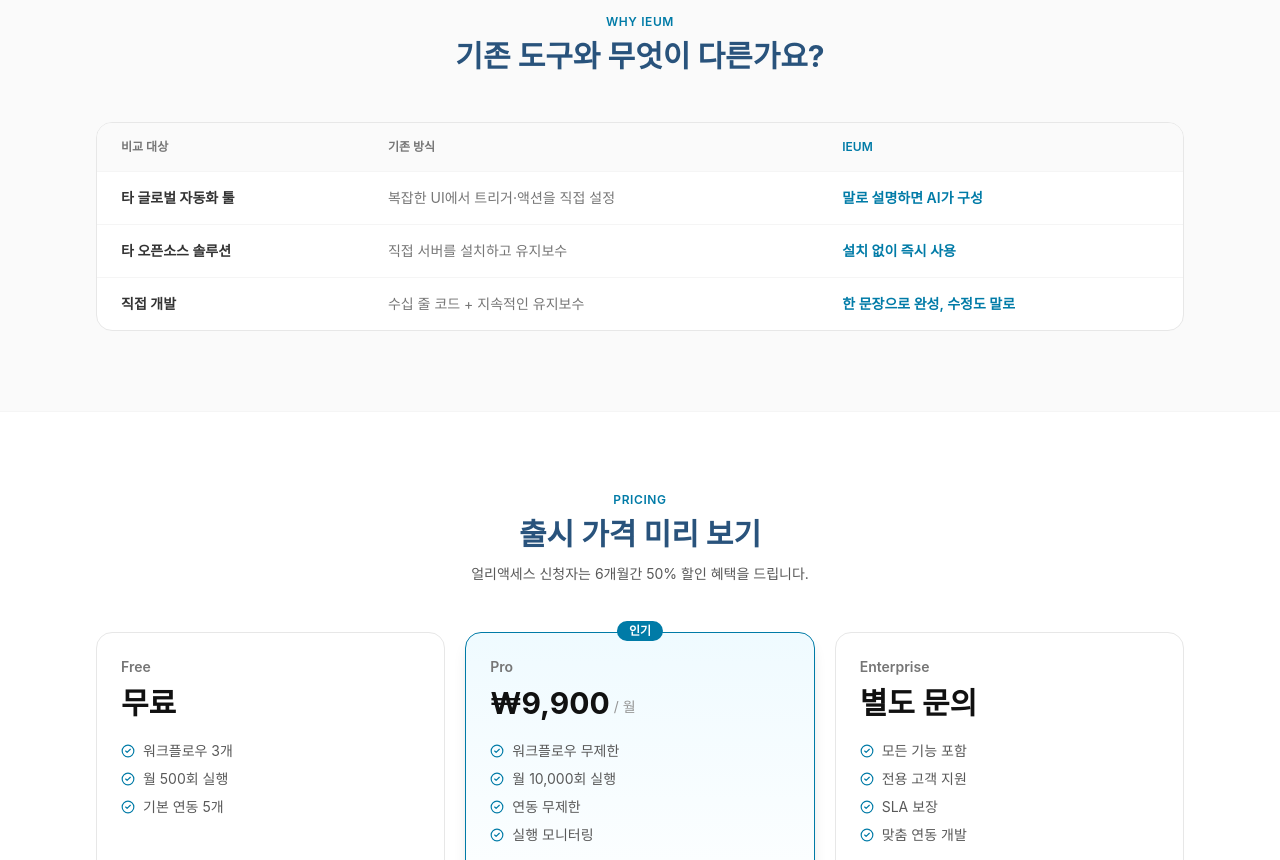
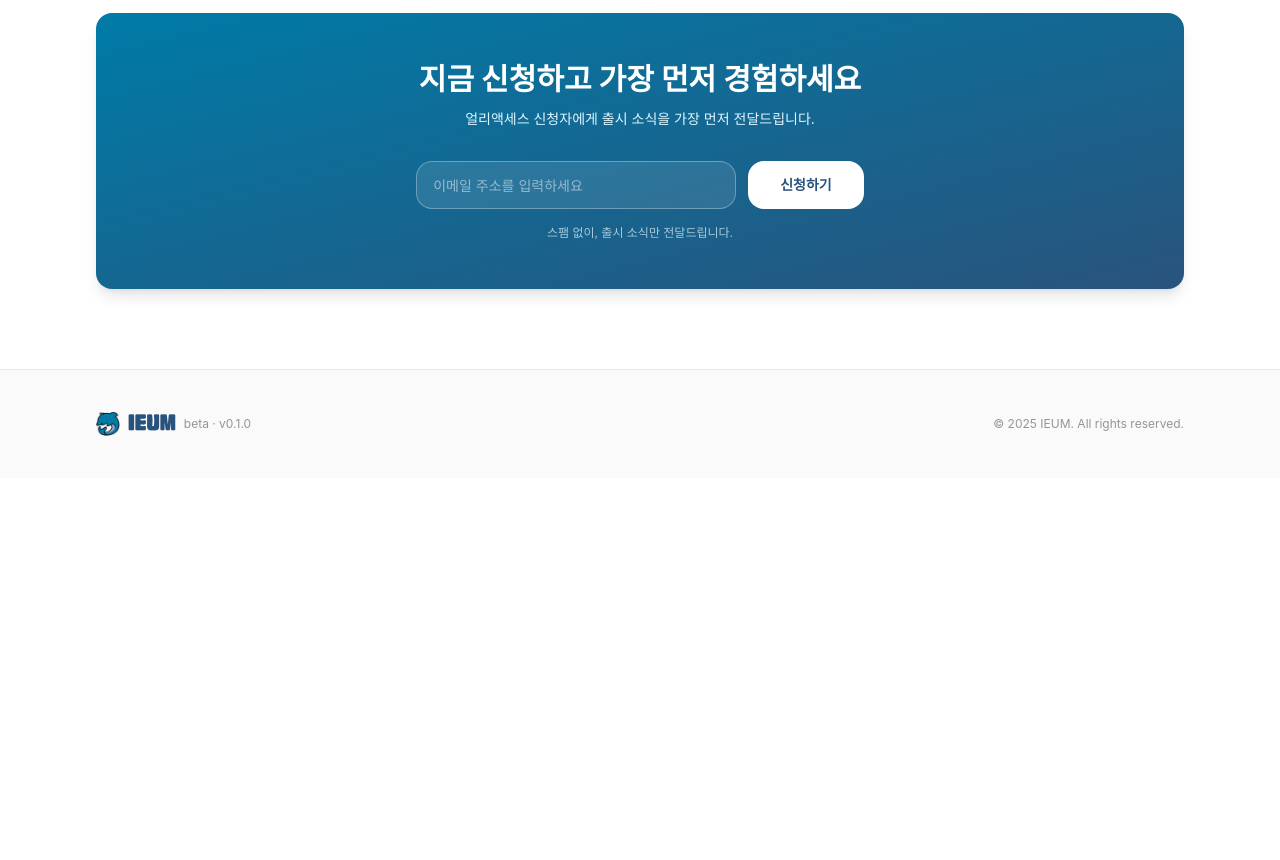
Before and after one commit to team-ieum/ieum-beta, a React (Create React App) app: page / in a window 1280 px wide. Shown: the part 1940-2800 px from the top of the page. After the commit the page ends 2418 px from the top, so only its background shows below. Built offline with nearby package versions, Linux system fonts and the light colour scheme; a web font is replaced by a local one.

Commit message:
chore: 미사용 섹션 제거 (비교표·플랜·가격)

```diff
--- a/src/App.js
+++ b/src/App.js
@@ -5,7 +5,6 @@
 import slack from './assets/serviceIcon/slack.png';
 import github from './assets/serviceIcon/github.png';
 import notion from './assets/serviceIcon/notion.png';
-import openai from './assets/serviceIcon/openai.png';
 import gmail from './assets/serviceIcon/gmail.png';
 import discord from './assets/serviceIcon/discord.png';
 import googleDrive from './assets/serviceIcon/googledrive.png';
@@ -13,7 +12,6 @@
 import airtable from './assets/serviceIcon/airtable.png';
 import jira from './assets/serviceIcon/jira.png';
 import linear from './assets/serviceIcon/linear.png';
-import webhook from './assets/serviceIcon/webhook.png';
 
 // TODO: Apps Script 웹 앱을 배포한 뒤 URL을 여기에 입력하세요
 const APPS_SCRIPT_URL = 'https://script.google.com/macros/s/AKfycbyO95AQgTUmWmtRUHVHsvos0BVCBOzDnq056z4h1MghQcApOvfljgjFyNgJ6FKmfku-yA/exec';
@@ -32,7 +30,6 @@
   { name: 'Slack', icon: slack },
   { name: 'GitHub', icon: github },
   { name: 'Notion', icon: notion },
-  { name: 'OpenAI', icon: openai },
   { name: 'Gmail', icon: gmail },
   { name: 'Discord', icon: discord },
   { name: 'Google Drive', icon: googleDrive },
@@ -40,7 +37,6 @@
   { name: 'Airtable', icon: airtable },
   { name: 'Jira', icon: jira },
   { name: 'Linear', icon: linear },
-  { name: 'Webhook', icon: webhook },
 ];
 
 const PAIN_POINTS = [
@@ -79,39 +75,6 @@
   },
 ];
 
-const COMPARISONS = [
-  { vs: '타 글로벌 자동화 툴', them: '복잡한 UI에서 트리거·액션을 직접 설정', us: '말로 설명하면 AI가 구성' },
-  { vs: '타 오픈소스 솔루션', them: '직접 서버를 설치하고 유지보수', us: '설치 없이 즉시 사용' },
-  { vs: '직접 개발', them: '수십 줄 코드 + 지속적인 유지보수', us: '한 문장으로 완성, 수정도 말로' },
-];
-
-const PLANS = [
-  {
-    name: 'Free',
-    price: '무료',
-    period: '',
-    features: ['워크플로우 3개', '월 500회 실행', '기본 연동 5개'],
-    cta: '무료로 시작',
-    highlight: false,
-  },
-  {
-    name: 'Pro',
-    price: '₩9,900',
-    period: '/ 월',
-    badge: '인기',
-    features: ['워크플로우 무제한', '월 10,000회 실행', '연동 무제한', '실행 모니터링'],
-    cta: 'Pro 플랜 신청',
-    highlight: true,
-  },
-  {
-    name: 'Enterprise',
-    price: '별도 문의',
-    period: '',
-    features: ['모든 기능 포함', '전용 고객 지원', 'SLA 보장', '맞춤 연동 개발'],
-    cta: '문의하기',
-    highlight: false,
-  },
-];
 
 const JOB_OPTIONS = ['개발자', '기획자 / PM', '마케터', '디자이너', '대표 / 창업자', '학생', '기타'];
 const AGE_OPTIONS = ['10대', '20대', '30대', '40대', '50대 이상'];
@@ -127,7 +90,6 @@
         </a>
         <nav className="hidden items-center gap-8 md:flex">
           <a href="#features" className="text-sm font-medium text-neutral-600 transition-colors hover:text-main-blue">기능</a>
-          <a href="#pricing" className="text-sm font-medium text-neutral-600 transition-colors hover:text-main-blue">가격</a>
         </nav>
         <a
           href="#cta"
@@ -306,98 +268,8 @@
   );
 }
 
-/* ─── Differentiators ───────────────────────────────────── */
-function Differentiators() {
-  return (
-    <section className="border-t border-neutral-100 bg-neutral-50 py-20">
-      <div className="mx-auto max-w-6xl px-5 lg:px-8">
-        <div className="mb-12 text-center">
-          <p className="m-0 text-xs font-semibold uppercase tracking-wider text-main-blue">Why IEUM</p>
-          <h2 className="m-0 mt-2 text-2xl font-bold text-deep-blue sm:text-3xl">기존 도구와 무엇이 다른가요?</h2>
-        </div>
-        <div className="overflow-hidden rounded-2xl border border-neutral-200 bg-white">
-          <table className="w-full text-sm">
-            <thead>
-              <tr className="border-b border-neutral-100 bg-neutral-50">
-                <th className="px-6 py-4 text-left text-xs font-semibold text-neutral-500">비교 대상</th>
-                <th className="px-6 py-4 text-left text-xs font-semibold text-neutral-500">기존 방식</th>
-                <th className="px-6 py-4 text-left text-xs font-semibold text-main-blue">IEUM</th>
-              </tr>
-            </thead>
-            <tbody>
-              {COMPARISONS.map(({ vs, them, us }, i) => (
-                <tr key={vs} className={i < COMPARISONS.length - 1 ? 'border-b border-neutral-100' : ''}>
-                  <td className="px-6 py-4 font-semibold text-neutral-700">{vs}</td>
-                  <td className="px-6 py-4 text-neutral-500">{them}</td>
-                  <td className="px-6 py-4 font-semibold text-main-blue">{us}</td>
-                </tr>
-              ))}
-            </tbody>
-          </table>
-        </div>
-      </div>
-    </section>
-  );
-}
-
-/* ─── Pricing ───────────────────────────────────────────── */
-function Pricing({ onSelectPlan }) {
-  return (
-    <section id="pricing" className="border-t border-neutral-100 bg-white py-20">
-      <div className="mx-auto max-w-6xl px-5 lg:px-8">
-        <div className="mb-12 text-center">
-          <p className="m-0 text-xs font-semibold uppercase tracking-wider text-main-blue">Pricing</p>
-          <h2 className="m-0 mt-2 text-2xl font-bold text-deep-blue sm:text-3xl">출시 가격 미리 보기</h2>
-          <p className="m-0 mt-3 text-sm text-neutral-600">얼리액세스 신청자는 6개월간 50% 할인 혜택을 드립니다.</p>
-        </div>
-        <div className="grid gap-5 sm:grid-cols-3">
-          {PLANS.map(({ name, price, period, badge, features, cta, highlight }) => (
-            <div
-              key={name}
-              className={`relative flex flex-col rounded-2xl border p-6 ${
-                highlight
-                  ? 'border-main-blue bg-gradient-to-b from-light-blue/50 to-white shadow-lg'
-                  : 'border-neutral-200 bg-white'
-              }`}
-            >
-              {badge && (
-                <span className="absolute -top-3 left-1/2 -translate-x-1/2 rounded-full bg-main-blue px-3 py-0.5 text-xs font-semibold text-white">
-                  {badge}
-                </span>
-              )}
-              <p className="m-0 text-sm font-semibold text-neutral-500">{name}</p>
-              <div className="mt-2 flex items-end gap-1">
-                <span className="text-3xl font-bold text-neutral-900">{price}</span>
-                {period && <span className="mb-1 text-sm text-neutral-400">{period}</span>}
-              </div>
-              <ul className="m-0 mt-5 flex-1 list-none space-y-2 p-0">
-                {features.map((f) => (
-                  <li key={f} className="flex items-center gap-2 text-sm text-neutral-600">
-                    <CheckCircle2 size={14} className="shrink-0 text-main-blue" />
-                    {f}
-                  </li>
-                ))}
-              </ul>
-              <button
-                onClick={() => onSelectPlan(name)}
-                className={`mt-6 h-11 w-full cursor-pointer rounded-2xl text-sm font-semibold transition-colors ${
-                  highlight
-                    ? 'bg-main-blue text-white hover:bg-deep-blue'
-                    : 'border border-neutral-200 bg-white text-neutral-700 hover:border-main-blue hover:text-main-blue'
-                }`}
-              >
-                {cta}
-              </button>
-            </div>
-          ))}
-        </div>
-      </div>
-    </section>
-  );
-}
-
 /* ─── Email CTA ─────────────────────────────────────────── */
-function EmailCta({ selectedPlan }) {
+function EmailCta() {
   const [email, setEmail] = useState('');
   const [step, setStep] = useState('idle'); // idle | loading | survey | done
   const [job, setJob] = useState('');
@@ -555,12 +427,7 @@
             <div>
               <h2 className="m-0 text-2xl font-bold sm:text-3xl">지금 신청하고 가장 먼저 경험하세요</h2>
               <p className="m-0 mx-auto mt-3 max-w-lg text-sm text-light-blue">
-                얼리액세스 신청자에게 출시 전 무료 플랜 3개월을 드립니다.
-                {selectedPlan && (
-                  <span className="ml-2 rounded-full bg-white/20 px-2 py-0.5 text-xs font-semibold">
-                    {selectedPlan} 플랜 선택됨
-                  </span>
-                )}
+                얼리액세스 신청자에게 출시 소식을 가장 먼저 전달드립니다.
               </p>
               <form
                 onSubmit={handleSubmit}
@@ -609,13 +476,6 @@
 
 /* ─── App ───────────────────────────────────────────────── */
 export default function App() {
-  const [selectedPlan, setSelectedPlan] = useState('');
-
-  function handleSelectPlan(plan) {
-    setSelectedPlan(plan);
-    document.getElementById('cta').scrollIntoView({ behavior: 'smooth' });
-  }
-
   return (
     <div className="min-h-screen bg-white" style={{ fontFamily: 'Pretendard, -apple-system, sans-serif' }}>
       <Nav />
@@ -623,9 +483,7 @@
         <Hero />
         <PainPoints />
         <Features />
-        <Differentiators />
-        <Pricing onSelectPlan={handleSelectPlan} />
-        <EmailCta selectedPlan={selectedPlan} />
+        <EmailCta />
       </main>
       <Footer />
     </div>
```
